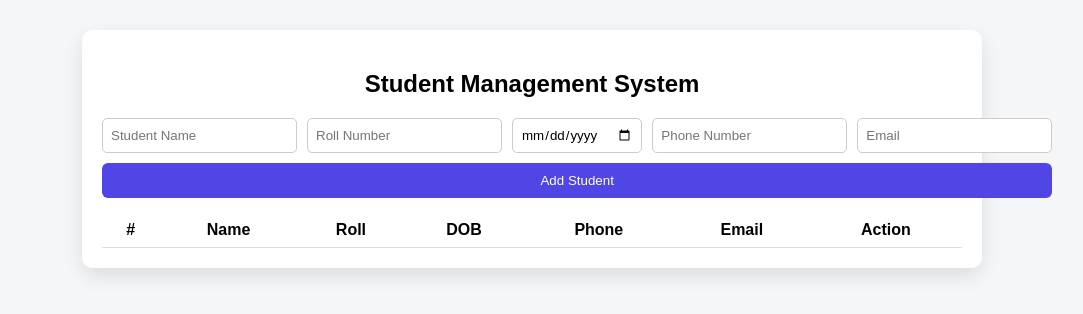
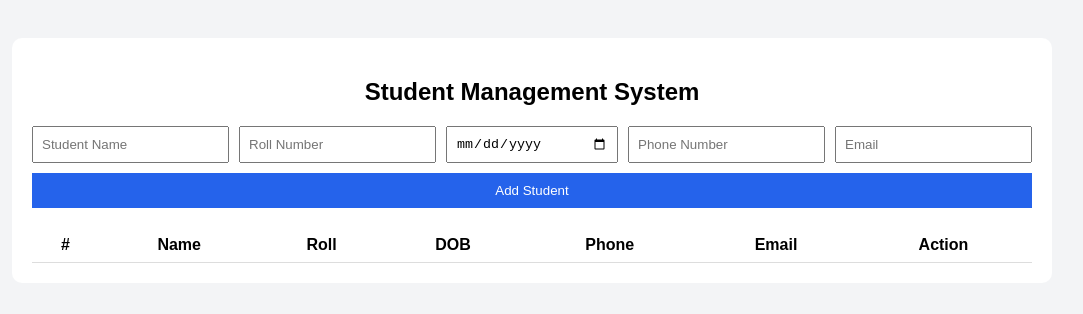
Before and after one commit to VadtyavathSuresh/student-crud, a plain HTML site: page index.html in a window 1280 px wide. Shown: the whole page, without its empty margins (108-1191 px from the left). Drawn offline with Linux system fonts and the light colour scheme; no server answers.

Commit message:
Refactor CSS styles for layout and design
Updated styles for body, container, and button elements. Removed unused styles and adjusted layout properties.

```diff
--- a/style.css
+++ b/style.css
@@ -1,53 +1,39 @@
-* {
-    font-family: Arial, sans-serif;
-    box-sizing: border-box;
-}
-
 body {
-    background: #f4f6f8;
-    display: flex;
-    justify-content: center;
-    margin-top: 30px;
+    font-family: Arial;
+    background: #f3f4f6;
+    padding: 30px;
 }
 
 .container {
     background: white;
+    max-width: 1000px;
+    margin: auto;
     padding: 20px;
-    width: 900px;
     border-radius: 10px;
-    box-shadow: 0 8px 20px rgba(0,0,0,0.1);
 }
 
 h2 {
     text-align: center;
-    margin-bottom: 20px;
 }
 
 .form {
     display: grid;
     grid-template-columns: repeat(5, 1fr);
     gap: 10px;
-    margin-bottom: 15px;
+    margin-bottom: 20px;
 }
 
 input {
     padding: 8px;
-    border-radius: 5px;
-    border: 1px solid #ccc;
 }
 
 button {
     grid-column: span 5;
-    background: #4f46e5;
+    padding: 10px;
+    background: #2563eb;
     color: white;
-    padding: 10px;
     border: none;
-    border-radius: 6px;
     cursor: pointer;
-}
-
-button:hover {
-    background: #4338ca;
 }
 
 table {
@@ -60,19 +46,3 @@ th, td {
     text-align: center;
     border-bottom: 1px solid #ddd;
 }
-
-.edit {
-    background: #22c55e;
-    color: white;
-    padding: 5px 8px;
-    border: none;
-    border-radius: 4px;
-}
-
-.delete {
-    background: #ef4444;
-    color: white;
-    padding: 5px 8px;
-    border: none;
-    border-radius: 4px;
-}
```
